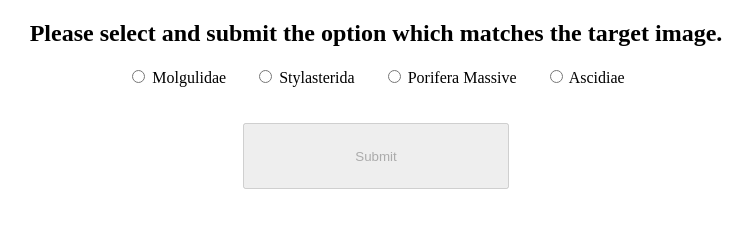
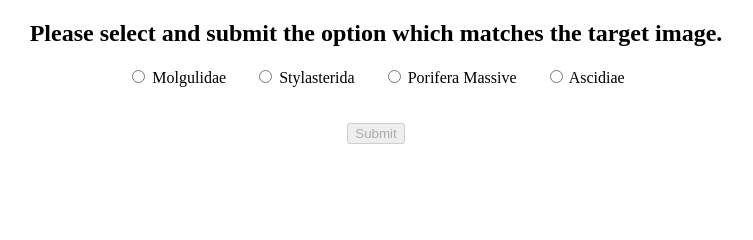
Before and after one commit to rohbat/MachineTeaching, a Flask app: template templates/test_seabed.html in a window 1280 px wide. Shown: the part 356-596 px from the top of the page, without its empty margins (264-1017 px from the left). Run offline with Flask 2, Linux system fonts and the light colour scheme; the template is opened without the code that fills it, so the values that code supplies are empty.

Commit message:
changed cont button size

```diff
--- a/templates/test_seabed.html
+++ b/templates/test_seabed.html
@@ -38,11 +38,7 @@
 </script>
 </head>
 
-<style>
-input[type=button] {
-    width: 20em;  height: 5em;
-}
-</style>
+
 
 <body>
   <div style="text-align: right">
```
